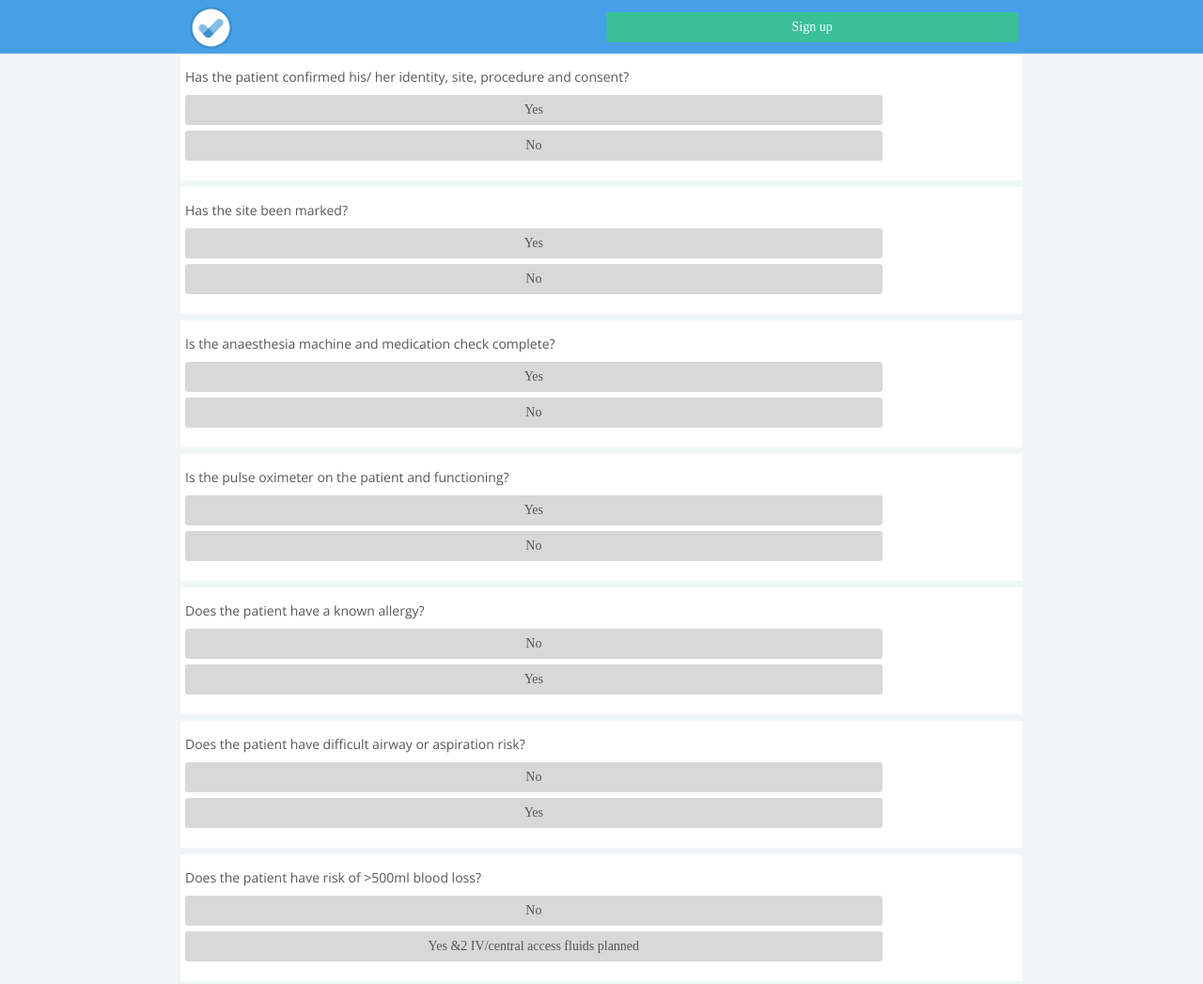
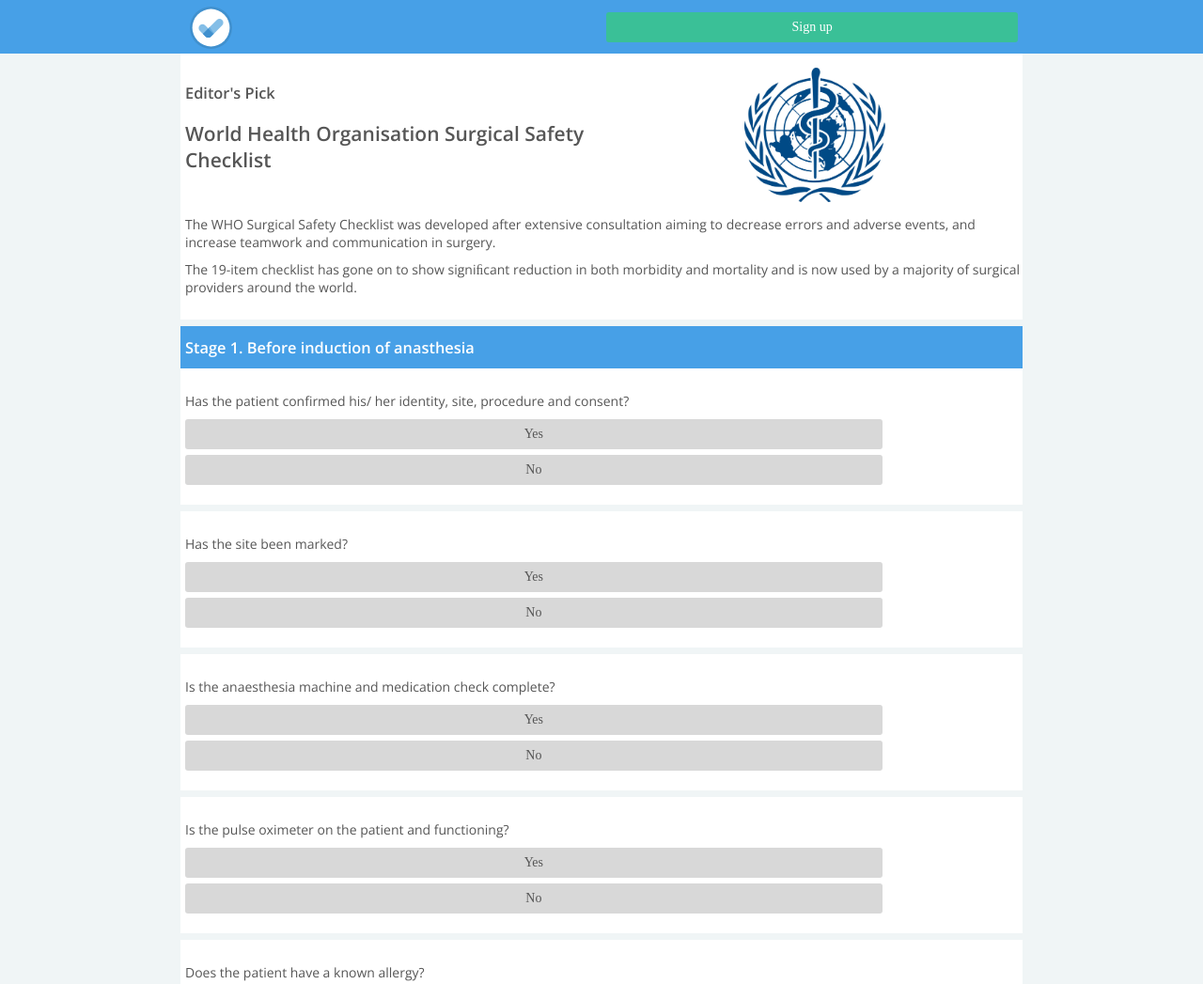
Before and after one commit to howardmann/who_css, a plain HTML site: page index.html in a window 1280 px wide. Shown: the top 1047 px of the page at 94% size. Drawn offline with nearby package versions, Linux system fonts and the light colour scheme.

Commit message:
Add who content

```diff
--- a/index.html
+++ b/index.html
@@ -57,6 +57,28 @@
   </div>
 
   <div class="container">
+    <div class="row question-card">
+      <div class="col col-6 sm-col-12">
+        <h3>Editor's Pick</h3>
+        <h2>World Health Organisation Surgical Safety Checklist</h2>
+      </div>
+      <div class="col col-6 sm-col-12 center">
+        <img class="who-logo" src="assets/who-logo.gif" alt="who-logo">
+      </div>
+      <div class="col col-12">
+        <p>The WHO Surgical Safety Checklist was developed after extensive consultation aiming to decrease errors and adverse events, and increase teamwork and communication in surgery.</p>
+        <p>The 19-item checklist has gone on to show signiﬁcant reduction in both morbidity and mortality and is now used by a majority of surgical providers around the world.</p>
+      </div>
+    </div>
+  </div>
+
+  <div class="container">
+    <div class="row">
+      <div class="col col-12 section flex-valign">
+        <h3>Stage 1. Before induction of anasthesia</h3>
+      </div>
+    </div>
+
     <div class="row question-card">
       <div class="col col-10">
         <p>Has the patient confirmed his/ her identity, site, procedure and consent?</p>
--- a/styles/style.css
+++ b/styles/style.css
@@ -13,7 +13,7 @@ html, body {
 }
 
 p {
-  margin: 0px 0px 10px 0px;
+  margin: 10px 0px;
 }
 /* GRID SYSTEM */
 .row:after {
@@ -178,7 +178,14 @@ button.no.active {
   background: #FC1125;
   color: #FFFFFF;
 }
-
+.who-logo {
+  width: 150px;
+}
+.section {
+  background: #47A0E7;
+  color: white;
+  height: 45px;
+}
 /* Phone size */
 @media (max-width: 760px) {
   .sm-hide {
```
Also changed, not shown: assets/who-logo.gif (added), 1 other file.
